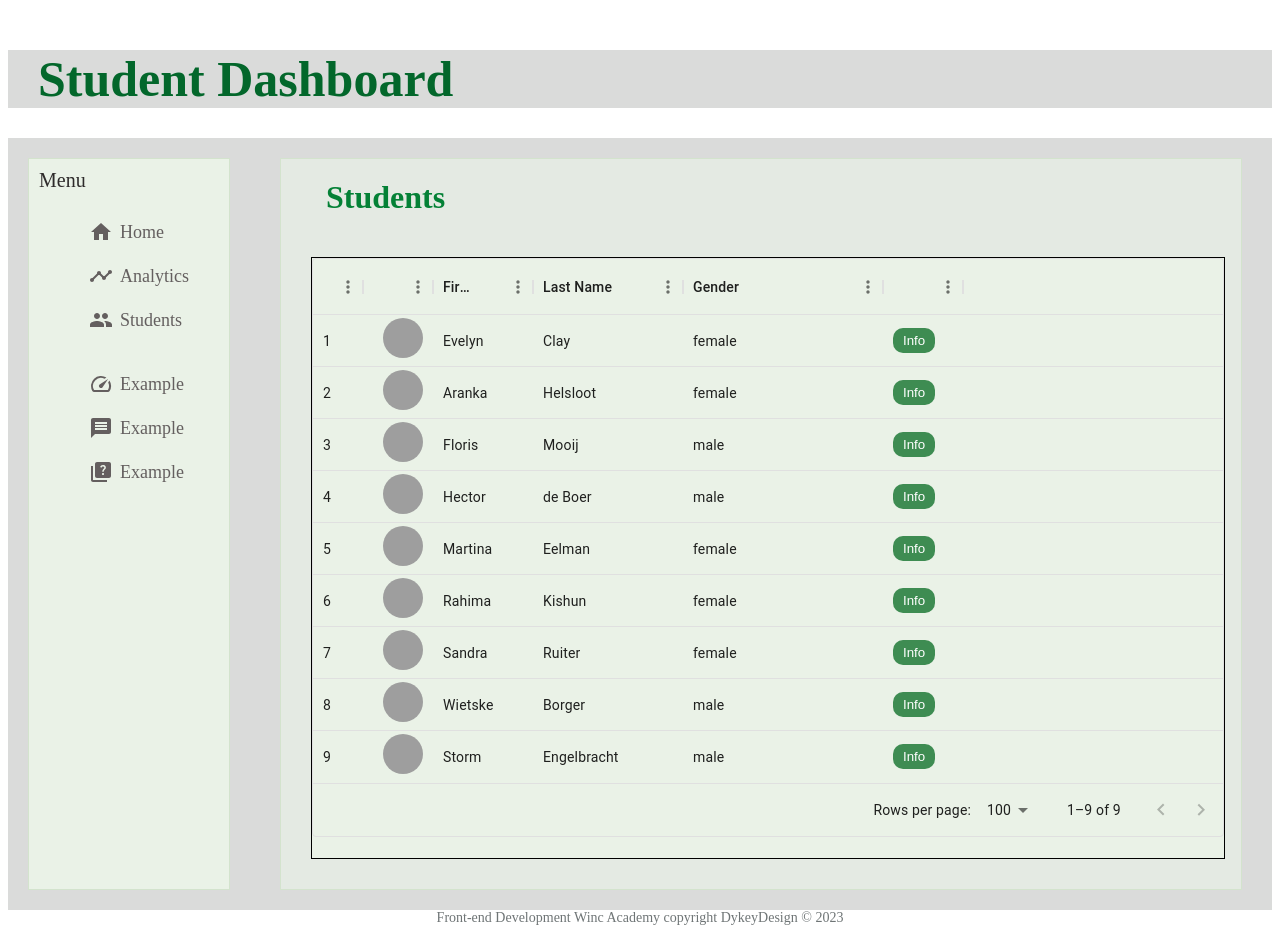
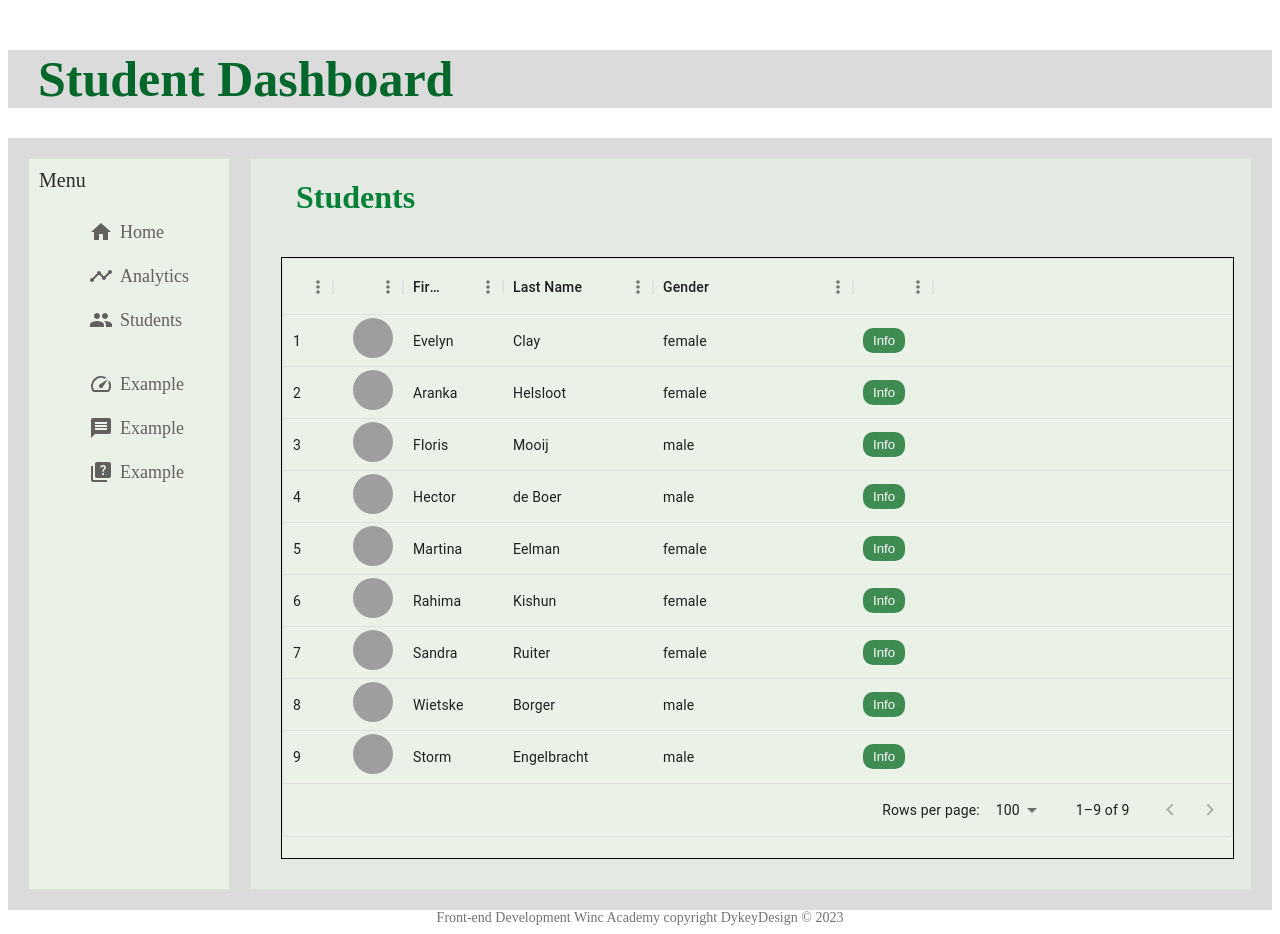
Before and after one commit to BADijkman/Student_Dashboard, a React (Create React App) app: page /StudentList in a window 1280 px wide. Built offline with nearby package versions, Linux system fonts and the light colour scheme; grey boxes are pictures that could not be loaded; the HTML template or start-up script is replaced by a standard one.

Commit message:
css edit

```diff
--- a/src/CSS/analytics.css
+++ b/src/CSS/analytics.css
@@ -13,7 +13,7 @@
 .analyticsChartContainer {
   padding: 20px;
   margin-top: 20px;
-  margin-left: 5px;
+  margin-left: -20px;
   background-color: rgb(234, 242, 231);
 }
 
--- a/src/CSS/student.css
+++ b/src/CSS/student.css
@@ -31,8 +31,9 @@
 .studentContainer {
   display: flex;
   margin-top: 20px;
-  margin-left: 30px;
-  margin-right: 30px;
+
+  margin-right: 20px;
+  margin-left: 0px;
   background-color: rgb(228, 234, 227);
   border: 1px solid rgb(211, 227, 205);
 }
```
